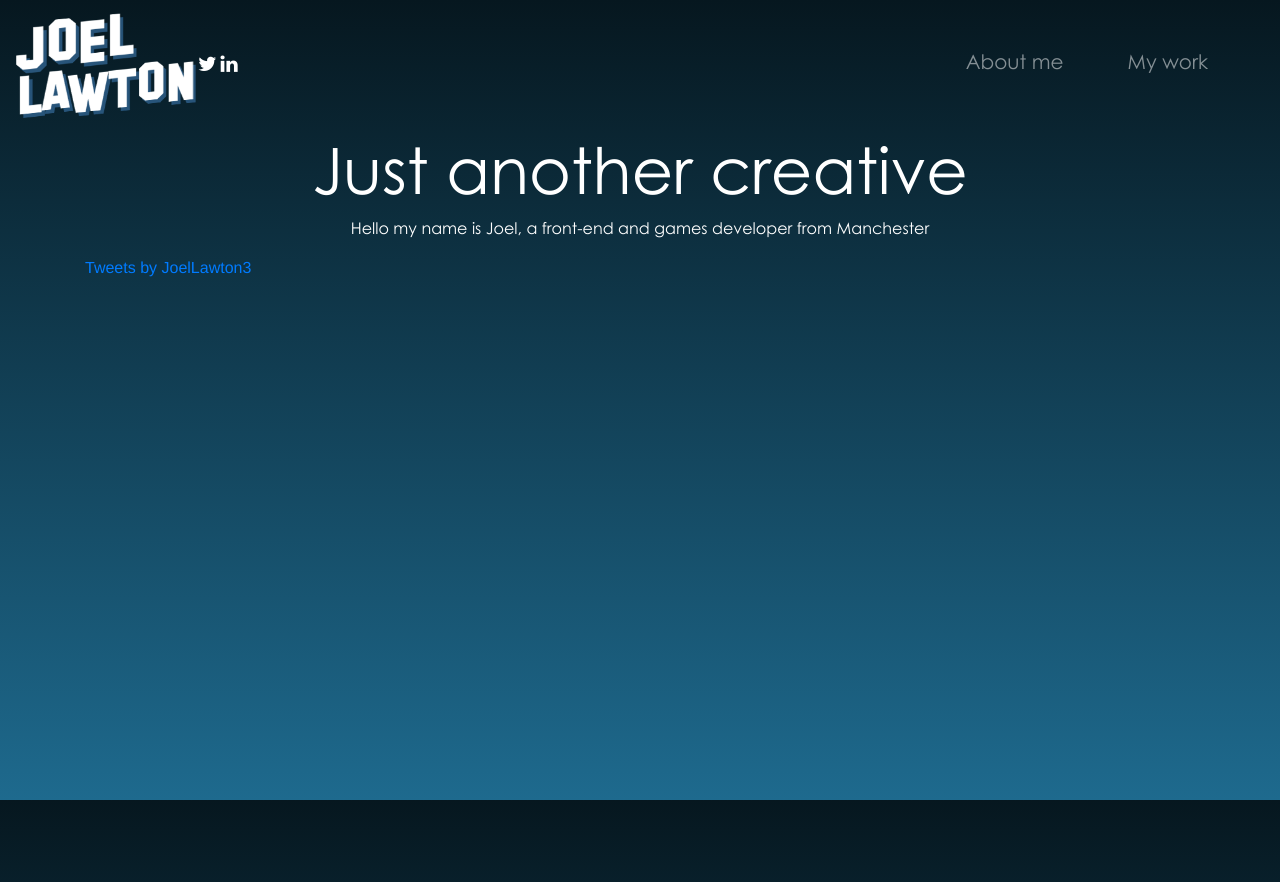
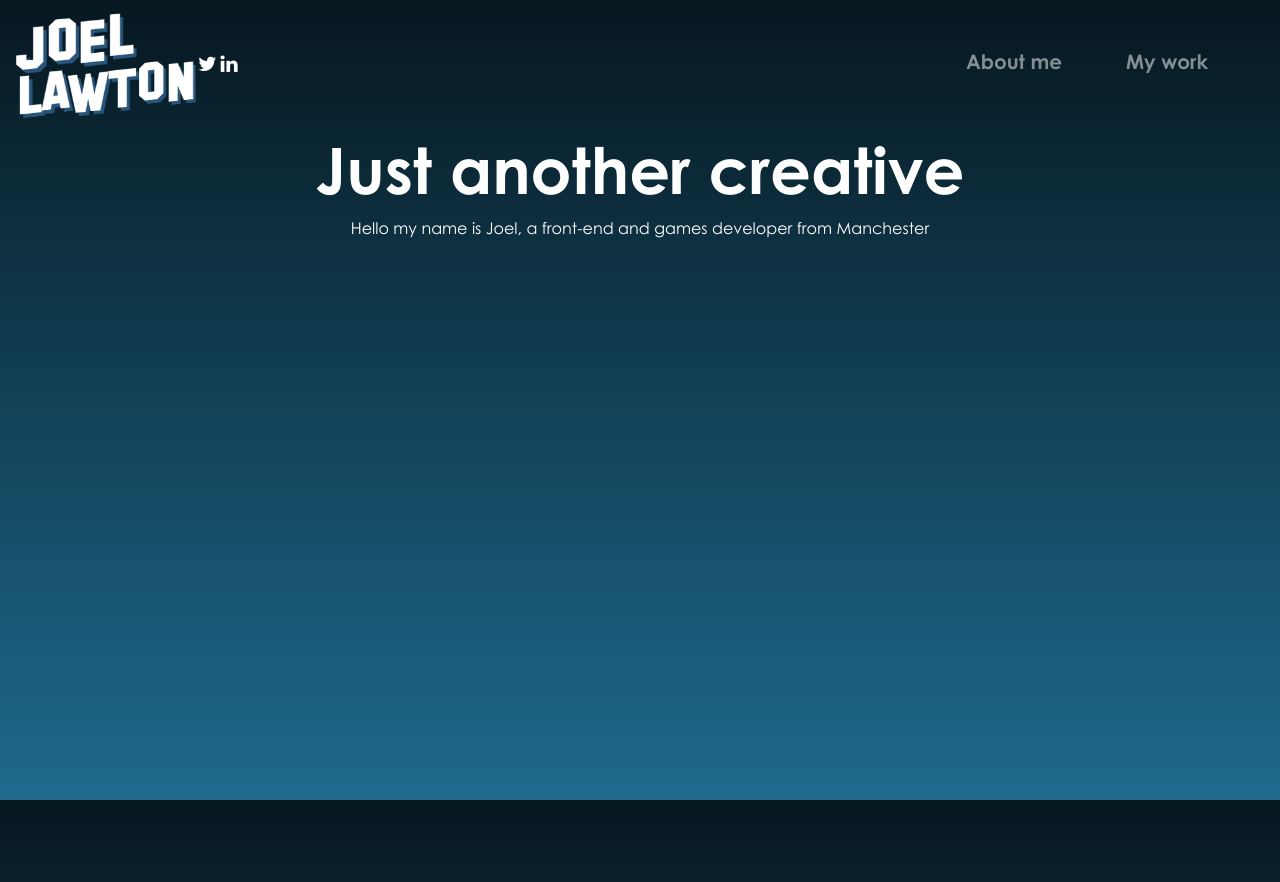
Before and after one commit to jslawtn/Joel-Lawton-Portfolio, a Vue app: page / in a window 1280 px wide. Shown: the top 882 px of the page. Built offline with nearby package versions, Linux system fonts and the light colour scheme.

Commit message:
Gothic bold font

```diff
--- a/src/main.css
+++ b/src/main.css
@@ -1,6 +1,11 @@
 @font-face{
     font-family: gothic;
     src: url('./assets/GOTHIC.TTF');
+}
+
+@font-face{
+    font-family: gothicBold;
+    src: url('./assets/GOTHICB.TTF');
 }
 
 
@@ -17,6 +22,13 @@ body{
 
 p, i, h1, h2, h3, h4, h5, h6 {
     color: white;
+}
+
+h1, h2, h3, h4, h5, h6 {
+    font-family: gothicBold;
+}
+
+p, i{
     font-family: gothic;
 }
 
@@ -47,6 +59,7 @@ p, i, h1, h2, h3, h4, h5, h6 {
         opacity: 1;
     }
 }
+
 .fade-up{
     animation: fade-up 2s;
 }
--- a/src/views/About.vue
+++ b/src/views/About.vue
@@ -1,5 +1,13 @@
+<style scoped>
+.twitter-timeline{
+    position: absolute;
+    right: 0;
+}
+</style>
+
 <template>
     <div class="container fade-up">
+        <!-- <a class="twitter-timeline" data-width="300" data-height="500" href="https://twitter.com/JoelLawton3?ref_src=twsrc%5Etfw">Tweets by JoelLawton3</a>  -->
         <div class="segment-top">
             <h2>Introduction</h2>
             <p>Hey there, I'm Joel Lawton, a games and font-end developer from Manchester, UK.</p>
@@ -36,7 +44,11 @@
 
 <script>
 export default {
-
+    created: function(){
+        let twitterBoard = document.createElement('script');
+        twitterBoard.setAttribute('src', 'https://platform.twitter.com/widgets.js');
+        document.body.appendChild(twitterBoard);
+    }
 }
 </script>
 
--- a/src/views/Home.vue
+++ b/src/views/Home.vue
@@ -7,24 +7,12 @@
           <p>Hello my name is Joel, a front-end and games developer from Manchester</p>
         </div>
       </div>
-
-      <a class="twitter-timeline" data-width="300" data-height="500" href="https://twitter.com/JoelLawton3?ref_src=twsrc%5Etfw">Tweets by JoelLawton3</a>
     </div>
-    <ContentRow></ContentRow>
   </div>
 </template>
 
 <script>
-import ContentRow from '../components/ContentRow.vue';
 export default {
-  name: 'home',
-  components:{
-    ContentRow
-  },
-  created: function(){
-    let twitterBoard = document.createElement('script');
-    twitterBoard.setAttribute('src', 'https://platform.twitter.com/widgets.js');
-    document.body.appendChild(twitterBoard);
-  }
+  name: 'home'
 }
 </script>
```
